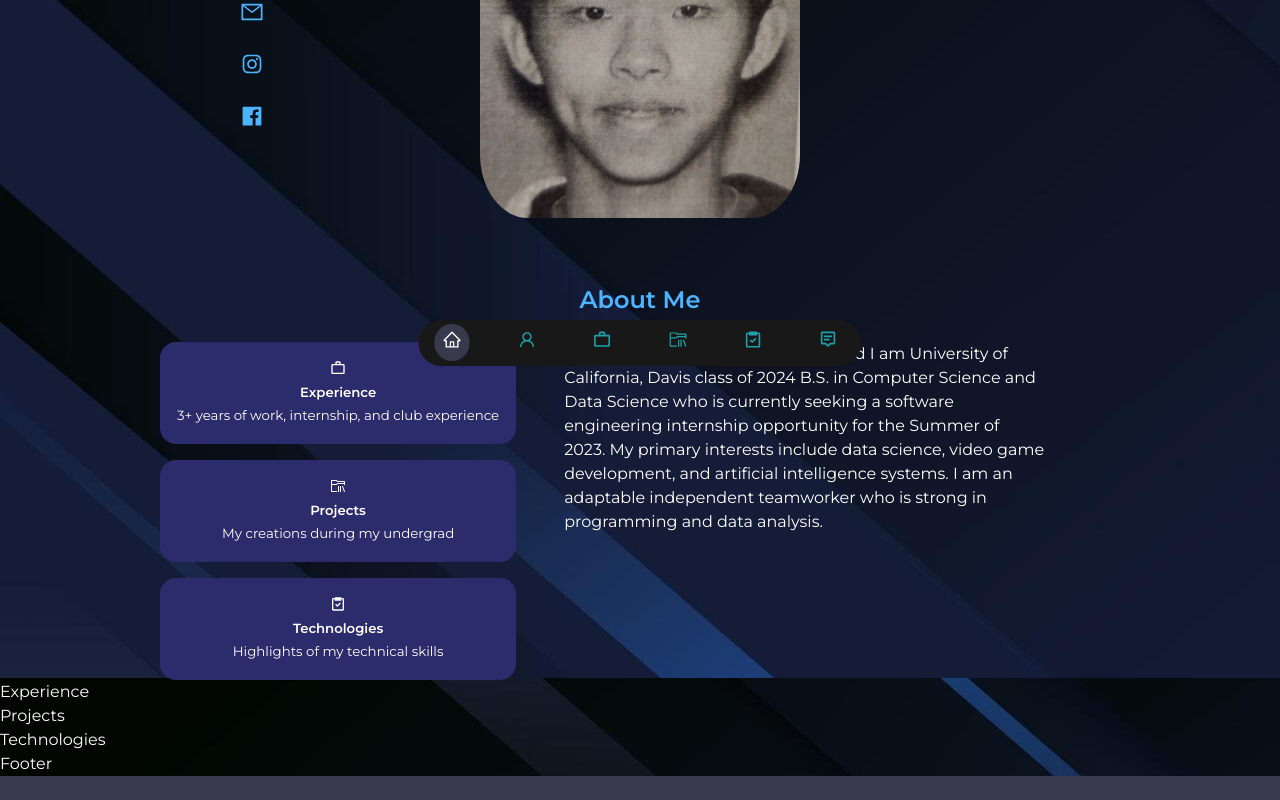
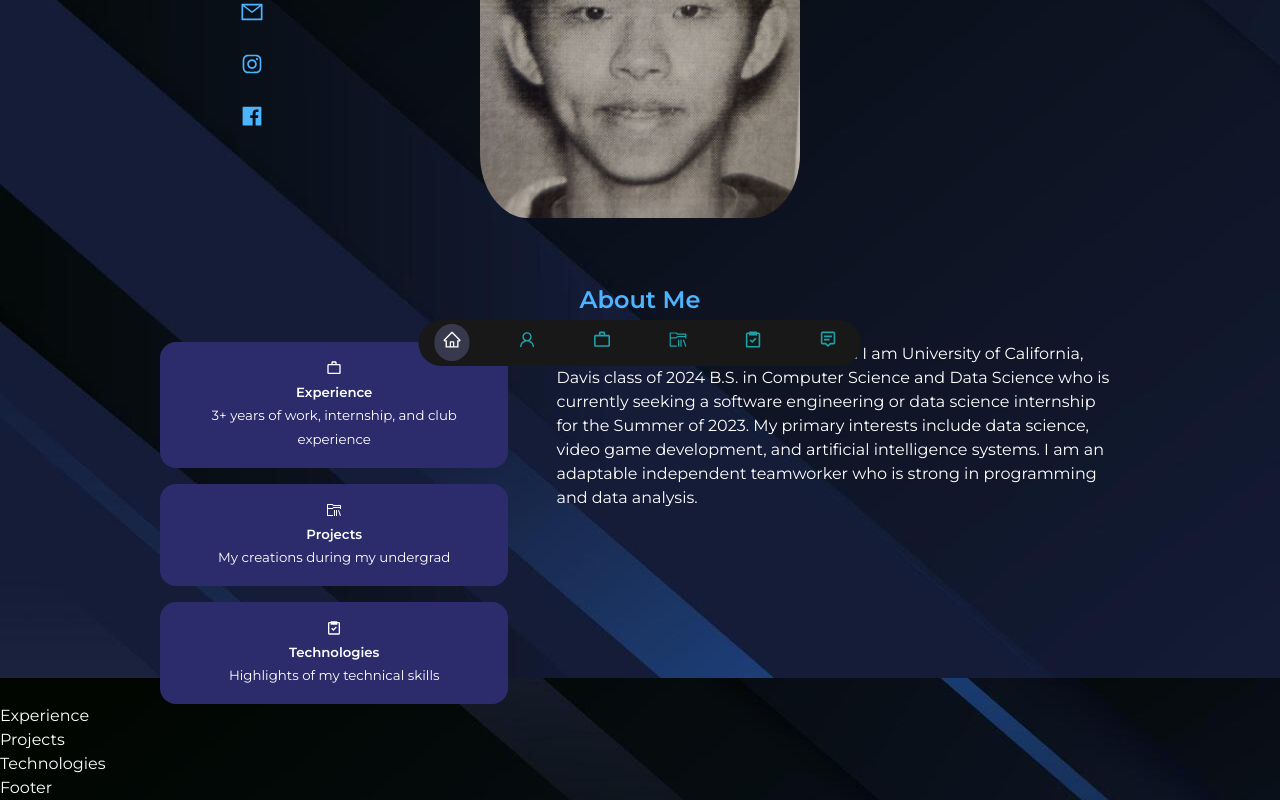
Before and after one commit to vhcent/Personal-Website, a React (Create React App) app: page / in a window 1280 px wide. Shown: the part 402-1202 px from the top of the page. Before the commit the page ends 1178 px from the top, so only its background shows below. Built offline with nearby package versions, Linux system fonts and the light colour scheme.

Commit message:
text fix

```diff
--- a/src/components/about/About.jsx
+++ b/src/components/about/About.jsx
@@ -28,7 +28,7 @@ const About = () => {
                 </div>
                 <p>
                     Hello! My name is Vincent Huang and I am University of California, Davis class of 2024 B.S. in Computer Science and Data Science
-                    who is currently seeking a software engineering internship opportunity for the Summer of 2023. My primary interests include data science,
+                    who is currently seeking a software engineering or data science internship for the Summer of 2023. My primary interests include data science,
                     video game development, and artificial intelligence systems. I am an adaptable independent teamworker who is strong in programming and data analysis.
 
                 </p>
--- a/src/components/about/about.css
+++ b/src/components/about/about.css
@@ -28,5 +28,6 @@
 }
 
 p {
-    width: 50%;
+    width: 60%;
+    font-size: 1rem;
 }
```
